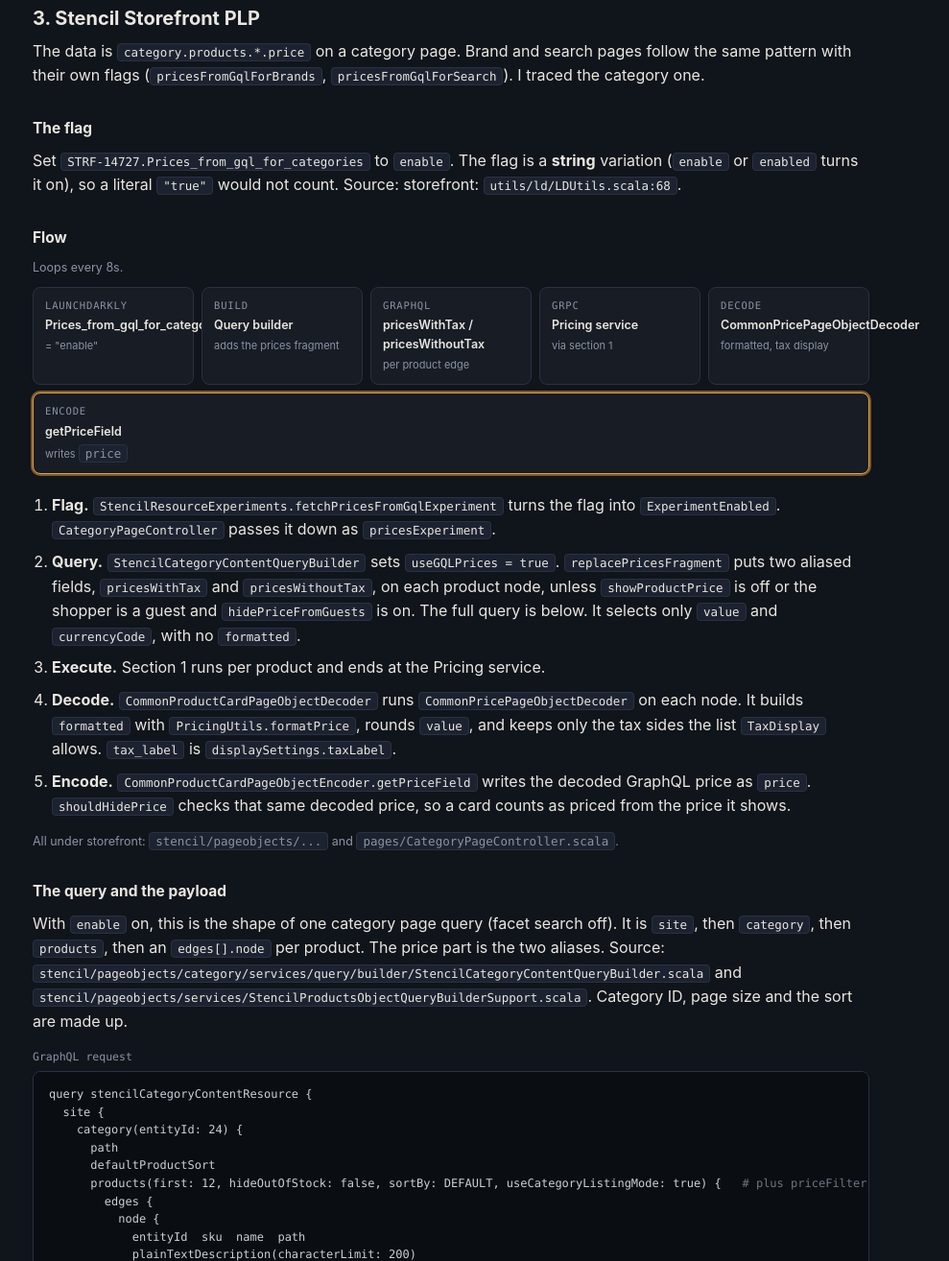
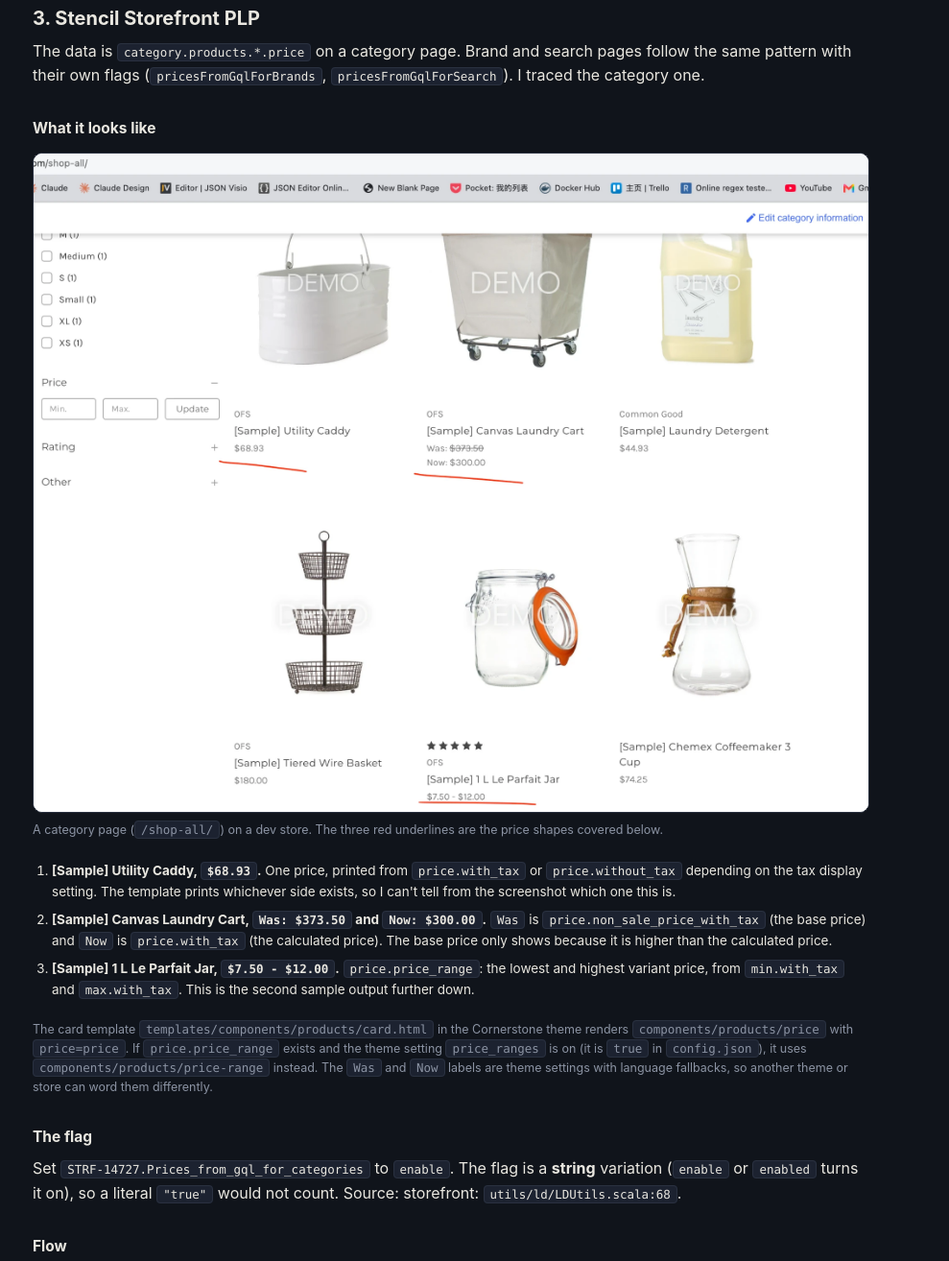
Before and after one commit to bc-shawnwang/bc-shawn-space, a plain HTML site: page Pricing-Learning/Understand-Client-Side/index.html in a window 1280 px wide. Shown: the part 9200-10514 px from the top of the page at 96% size, without its empty margins (170-1159 px from the left). Drawn offline with Linux system fonts and the light colour scheme.

Commit message:
docs: Add PLP and PDP price screenshots to Pricing Learning
Show what the price looks like on a category page and a product page,
and map each visible price (single, Was and Now, range) to the
price.* keys that produce it. Screenshots are static files linked from
the page.

Co-Authored-By: Claude Sonnet 5.5 <noreply@anthropic.com>

```diff
--- a/Pricing-Learning/Understand-Client-Side/index.html
+++ b/Pricing-Learning/Understand-Client-Side/index.html
@@ -159,6 +159,13 @@ nav.toc a{text-decoration:none;}
 footer{margin-top:64px;color:var(--muted);font-family:var(--mono);font-size:12px;display:flex;gap:18px;flex-wrap:wrap;}
 footer a{color:var(--muted);}
 footer a:hover{color:var(--amber);}
+
+/* screenshots */
+figure.shot{margin:12px 0 22px;}
+figure.shot img{display:block;width:100%;height:auto;border:1px solid var(--border);border-radius:10px;background:#fff;}
+figure.shot figcaption{font-size:12.5px;color:var(--muted);margin-top:8px;}
+ol.legend{margin:10px 0 20px;padding-left:20px;font-size:13.5px;}
+ol.legend li{margin-bottom:8px;}
 </style>
 </head>
 <body>
@@ -486,6 +493,18 @@ fragment VariantPricing on Prices {
   <h2 id="plp">3. Stencil Storefront PLP</h2>
   <p>The data is <code>category.products.*.price</code> on a category page. Brand and search pages follow the same pattern with their own flags (<code>pricesFromGqlForBrands</code>, <code>pricesFromGqlForSearch</code>). I traced the category one.</p>
 
+  <h3>What it looks like</h3>
+  <figure class="shot">
+    <img src="images/plp-price-display.webp" alt="Category page product grid. A single price on one card, a Was and Now price on another, and a price range on a third, each underlined in red." loading="lazy">
+    <figcaption>A category page (<code>/shop-all/</code>) on a dev store. The three red underlines are the price shapes covered below.</figcaption>
+  </figure>
+  <ol class="legend">
+    <li><strong>[Sample] Utility Caddy, <code>$68.93</code>.</strong> One price, printed from <code>price.with_tax</code> or <code>price.without_tax</code> depending on the tax display setting. The template prints whichever side exists, so I can't tell from the screenshot which one this is.</li>
+    <li><strong>[Sample] Canvas Laundry Cart, <code>Was: $373.50</code> and <code>Now: $300.00</code>.</strong> <code>Was</code> is <code>price.non_sale_price_with_tax</code> (the base price) and <code>Now</code> is <code>price.with_tax</code> (the calculated price). The base price only shows because it is higher than the calculated price.</li>
+    <li><strong>[Sample] 1 L Le Parfait Jar, <code>$7.50 - $12.00</code>.</strong> <code>price.price_range</code>: the lowest and highest variant price, from <code>min.with_tax</code> and <code>max.with_tax</code>. This is the second sample output further down.</li>
+  </ol>
+  <p class="small muted">The card template <code>templates/components/products/card.html</code> in the Cornerstone theme renders <code>components/products/price</code> with <code>price=price</code>. If <code>price.price_range</code> exists and the theme setting <code>price_ranges</code> is on (it is <code>true</code> in <code>config.json</code>), it uses <code>components/products/price-range</code> instead. The <code>Was</code> and <code>Now</code> labels are theme settings with language fallbacks, so another theme or store can word them differently.</p>
+
   <h3>The flag</h3>
   <p>Set <code>STRF-14727.Prices_from_gql_for_categories</code> to <code>enable</code>. The flag is a <strong>string</strong> variation (<code>enable</code> or <code>enabled</code> turns it on), so a literal <code>"true"</code> would not count. Source: storefront: <code>utils/ld/LDUtils.scala:68</code>.</p>
 
@@ -665,6 +684,13 @@ fragment VariantPricing on Prices {
   <!-- ================================================================ -->
   <h2 id="pdp">4. Stencil Storefront PDP</h2>
   <p>The data is <code>product.price</code> on a product page. The decoder and encoder are the same as the PLP, so the key table in section 3 applies. What differs is the flag, the query, how a selected variant is priced, and tax display.</p>
+
+  <h3>What it looks like</h3>
+  <figure class="shot">
+    <img src="images/pdp-price-display.webp" alt="Product detail page for the Canvas Laundry Cart with a Was price and a Now price circled in red." loading="lazy">
+    <figcaption>The detail page (<code>/canvas-laundry-cart/</code>) for the same product as the Was and Now card above.</figcaption>
+  </figure>
+  <p><code>Was: $373.50</code> is <code>product.price.non_sale_price_with_tax</code> and <code>Now: $300.00</code> is <code>product.price.with_tax</code>, the same two keys as on the card. The detail page renders <code>product.price</code> through the same <code>components/products/price</code> partial (<code>product-view.html</code> passes <code>price=product.price</code>). It also prints a "you save" line from <code>price.saved</code>, and an RRP row from <code>price.rrp_with_tax</code>. Neither appears in the screenshot, and the template hides each row when its key is absent.</p>
 
   <h3>The flag and its gating</h3>
   <p>Set <code>STRF-14355.Migrate_price_data_to_gql_for_product_details</code> (<code>priceDataFromGQLInProductDetails</code>) to <code>enable</code>. Like the PLP flag it is a string variation. With it on, the encoder writes <code>price</code> (and <code>bulk_discount_rates</code>, <code>can_purchase</code>, <code>cart_url</code>, <code>show_quantity_input</code>, <code>cart_order_source</code>) from the GraphQL result. Prices are included in the query only when <code>showProductPrice</code> is on for this shopper.</p>
```
Also changed, not shown: Pricing-Learning/Understand-Client-Side/images/pdp-price-display.webp (added), Pricing-Learning/Understand-Client-Side/images/plp-price-display.webp (added).
